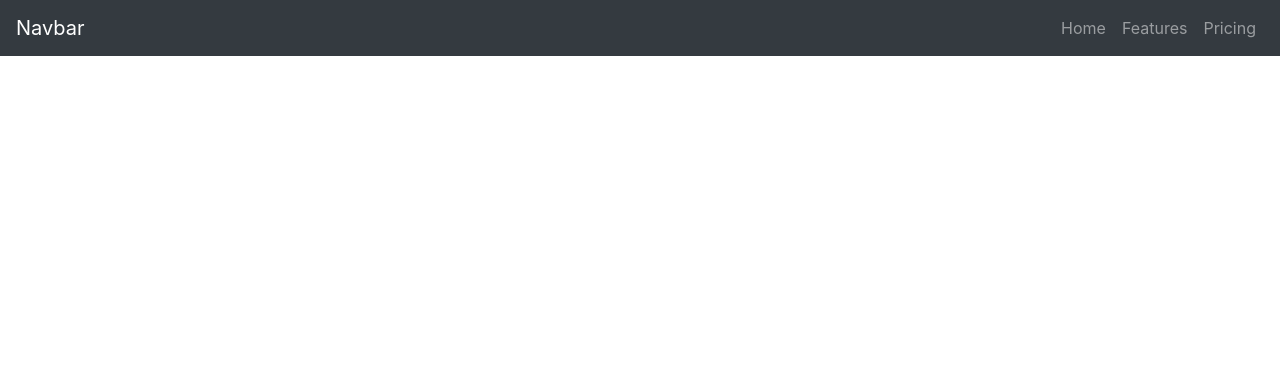
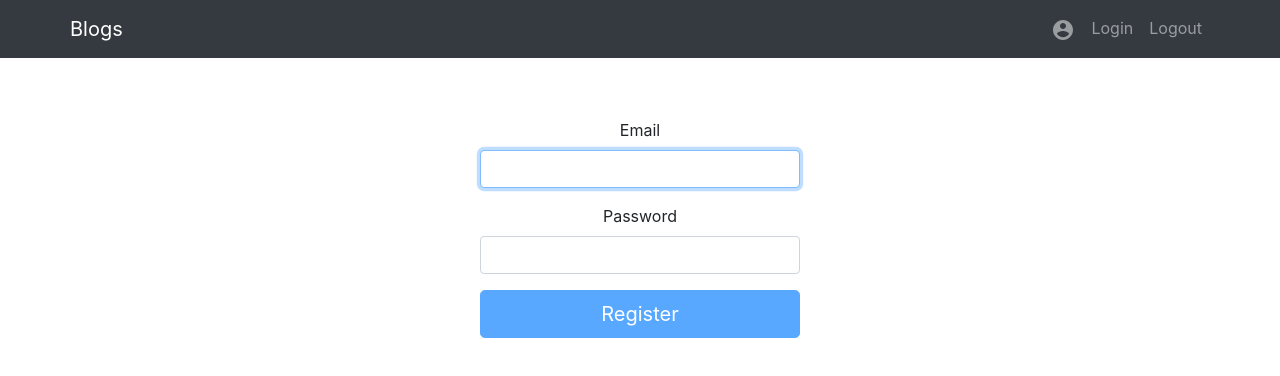
Before and after one commit to Bhaskar-maity/Blogify, a React (Create React App) app in the folder blog-front-end/: page / in a window 1280 px wide. Shown: the top 376 px of the page. Built offline with nearby package versions, Linux system fonts and the light colour scheme.

Commit message:
login,out, register page

```diff
--- a/blog-front-end/package.json
+++ b/blog-front-end/package.json
@@ -3,6 +3,8 @@
   "version": "0.1.0",
   "private": true,
   "dependencies": {
+    "@material-ui/core": "^4.12.1",
+    "@material-ui/icons": "^4.11.2",
     "@testing-library/jest-dom": "^5.11.4",
     "@testing-library/react": "^11.1.0",
     "@testing-library/user-event": "^12.1.10",
--- a/blog-front-end/src/App.js
+++ b/blog-front-end/src/App.js
@@ -1,4 +1,6 @@
 import { NavBar } from "./components/Nav";
+import { Login } from "./components/Login";
+import { Register } from "./components/Register";
 import "./App.css";
 import "bootstrap/dist/css/bootstrap.min.css";
 
@@ -6,6 +8,8 @@ function App() {
    return (
       <div className="App">
          <NavBar />
+         {/* <Login /> */}
+         <Register />
       </div>
    );
 }
--- /dev/null
+++ b/blog-front-end/src/components/Login.css
@@ -0,0 +1,10 @@
+@media all and (min-width: 480px) {
+    .Login {
+      padding: 60px 0;
+    }
+
+    .Login form {
+      margin: 0 auto;
+      max-width: 320px;
+    }
+  }
--- /dev/null
+++ b/blog-front-end/src/components/Login.js
@@ -0,0 +1,44 @@
+import React, { useState } from "react";
+import Form from "react-bootstrap/Form";
+import Button from "react-bootstrap/Button";
+import "./Login.css";
+
+export const Login = () => {
+   const [email, setEmail] = useState("");
+   const [password, setPassword] = useState("");
+
+   function validateForm() {
+      return email.length > 0 && password.length > 0;
+   }
+
+   function handleSubmit(event) {
+      event.preventDefault();
+   }
+
+   return (
+      <div className="Login">
+         <Form onSubmit={handleSubmit}>
+            <Form.Group size="lg" controlId="email">
+               <Form.Label>Email</Form.Label>
+               <Form.Control
+                  autoFocus
+                  type="email"
+                  value={email}
+                  onChange={(e) => setEmail(e.target.value)}
+               />
+            </Form.Group>
+            <Form.Group size="lg" controlId="password">
+               <Form.Label>Password</Form.Label>
+               <Form.Control
+                  type="password"
+                  value={password}
+                  onChange={(e) => setPassword(e.target.value)}
+               />
+            </Form.Group>
+            <Button block size="lg" type="submit" disabled={!validateForm()}>
+               Login
+            </Button>
+         </Form>
+      </div>
+   );
+};
--- a/blog-front-end/src/components/Nav.js
+++ b/blog-front-end/src/components/Nav.js
@@ -1,17 +1,20 @@
 import React from "react";
-import { Nav, Navbar, Button, Form, FormControl } from "react-bootstrap";
+import { Nav, Navbar } from "react-bootstrap";
+import AccountCircleIcon from "@material-ui/icons/AccountCircle";
 
 export const NavBar = () => {
    return (
-      <div>
-         <Navbar bg="dark" variant="dark">
-            <Navbar.Brand href="#home">Navbar</Navbar.Brand>
+      <Navbar bg="dark" variant="dark">
+         <div className="container">
+            <Navbar.Brand href="#home">Blogs</Navbar.Brand>
             <Nav className="ml-auto">
-               <Nav.Link href="#home">Home</Nav.Link>
-               <Nav.Link href="#features">Features</Nav.Link>
-               <Nav.Link href="#pricing">Pricing</Nav.Link>
+               <Nav.Link href="#home">
+                  <AccountCircleIcon />
+               </Nav.Link>
+               <Nav.Link href="#features">Login</Nav.Link>
+               <Nav.Link href="#pricing">Logout</Nav.Link>
             </Nav>
-         </Navbar>
-      </div>
+         </div>
+      </Navbar>
    );
 };
--- /dev/null
+++ b/blog-front-end/src/components/Register.js
@@ -0,0 +1,44 @@
+import React, { useState } from "react";
+import Form from "react-bootstrap/Form";
+import Button from "react-bootstrap/Button";
+import "./Login.css";
+
+export const Register = () => {
+   const [email, setEmail] = useState("");
+   const [password, setPassword] = useState("");
+
+   function validateForm() {
+      return email.length > 0 && password.length > 0;
+   }
+
+   function handleSubmit(event) {
+      event.preventDefault();
+   }
+
+   return (
+      <div className="Login">
+         <Form onSubmit={handleSubmit}>
+            <Form.Group size="lg" controlId="email">
+               <Form.Label>Email</Form.Label>
+               <Form.Control
+                  autoFocus
+                  type="email"
+                  value={email}
+                  onChange={(e) => setEmail(e.target.value)}
+               />
+            </Form.Group>
+            <Form.Group size="lg" controlId="password">
+               <Form.Label>Password</Form.Label>
+               <Form.Control
+                  type="password"
+                  value={password}
+                  onChange={(e) => setPassword(e.target.value)}
+               />
+            </Form.Group>
+            <Button block size="lg" type="submit" disabled={!validateForm()}>
+               Register
+            </Button>
+         </Form>
+      </div>
+   );
+};
```
Also changed, not shown: 1 other file (tests, documents, lock files or other folders).
